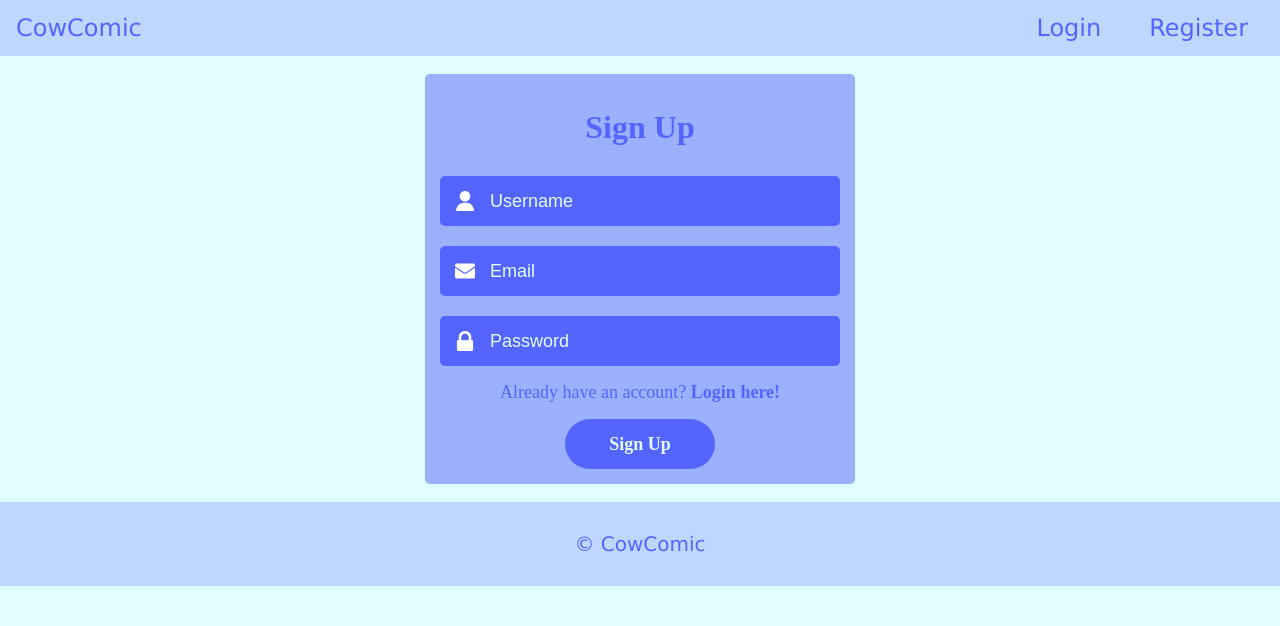
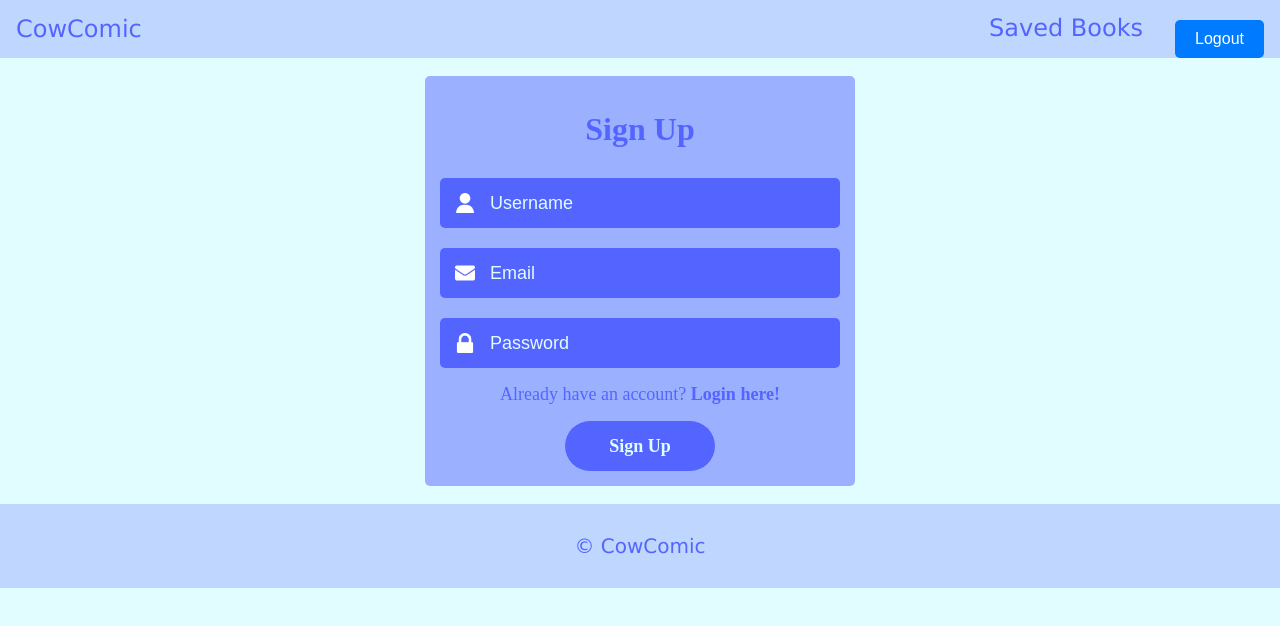
Before and after one commit to DDeraJJ-Deluxe/CowComic, a React (Vite) app in the folder my-book-rec/: page /#/register in a window 1280 px wide. Shown: the top 626 px of the page. Built offline with nearby package versions, Linux system fonts and the light colour scheme; no server answers; sample sign-in values are in the browser's storage.

Commit message:
login functionality and created nav bar, login homepage, saved book, pages after user login, will continue updating css later

```diff
--- a/my-book-rec/src/App.jsx
+++ b/my-book-rec/src/App.jsx
@@ -1,20 +1,38 @@
-import {Route, Routes} from "react-router-dom"
+import { useEffect, useState } from 'react';
+import { onAuthStateChanged, signOut } from 'firebase/auth';
+import { auth } from './components/firebase';
+import { Routes, Route, Navigate } from 'react-router-dom';
 import NavBar from "./components/NavBar"
 import Footer from "./components/Footer"
 import Home from "./pages/Home"
 import Login from "./pages/Login"
 import Register from "./pages/Register"
+import LoginHome from "./pages/LoginHome"
+import SavedBooks from "./pages/SavedBooks"
 
 function App() {
+  const [isLoggedIn, setIsLoggedIn] = useState(false);
+
+  useEffect(() => {
+    const unsubscribe = onAuthStateChanged(auth, (user) => {
+      setIsLoggedIn(!!user);
+    });
+    return () => unsubscribe();
+  }, []);
+
+  const handleLogout = async () => {
+    await signOut(auth);
+    setIsLoggedIn(false);
+  };
 
   return (
     <>
-      <NavBar />
+      <NavBar isLoggedIn={isLoggedIn} onLogout={handleLogout} />
       <Routes>
-        <Route path="/" element={<Home />} />
-        <Route path="/login" element={<Login />} />
+        <Route path="/" element={isLoggedIn ? <LoginHome /> : <Home />} />
+        <Route path="/login" element={<Login onLogin={() => setIsLoggedIn(true)} />} />
         <Route path="/register" element={<Register />} />
-        <Route path="*" element={<Home />} />
+        <Route path="/saved-books" element={isLoggedIn ? <SavedBooks /> : <Navigate to="/" />} />
       </Routes>
       <Footer />
     </>
--- a/my-book-rec/src/components/NavBar.jsx
+++ b/my-book-rec/src/components/NavBar.jsx
@@ -1,13 +1,23 @@
+import React from 'react'
 import { Link } from "react-router-dom"
 
 // this component creates the navigation bar section
-function NavBar() {
+function NavBar({isLoggedIn, onLogout}) {
    return (
       <nav id="nav">
-         <Link to="/" id="cc-title">CowComic</Link>
-         <ul>
-            <li><Link to="/login">Login</Link></li>
-            <li><Link to="/register">Register</Link></li>
+      <Link to="/" className="nav-title" id="cc-title">CowComic</Link>
+         <ul className="nav-links">
+            {isLoggedIn ? (
+               <>
+                  <li><Link to="/saved-books">Saved Books</Link></li>
+                  <li><button onClick={onLogout} className="nav-btn">Logout</button></li>
+               </>
+            ) : (
+               <>
+                  <li><Link to="/login">Login</Link></li>
+                  <li><Link to="/register">Register</Link></li>
+               </>
+            )}
          </ul>
       </nav>
    );
--- a/my-book-rec/src/components/UserLogin.jsx
+++ b/my-book-rec/src/components/UserLogin.jsx
@@ -1,24 +1,22 @@
-import { Link } from 'react-router-dom';
+import { Link, useNavigate } from 'react-router-dom';
 import { useState } from 'react';
-import { auth } from './firebase';
-import { getAuth, signInWithEmailAndPassword } from 'firebase/auth';
+import { signInWithEmailAndPassword } from 'firebase/auth';
+import { auth } from './firebase'; // Use this instead of calling getAuth() again
 import '../css/userlogin.css';
-import user_icon from '../assets/user.png'
-import pass_icon from '../assets/padlock.png'
+import email_icon from '../assets/email.png';
+import pass_icon from '../assets/padlock.png';
 
-// this component creates the user login component
 function UserLogin() {
-   // State variables to store username and password
-   const [username, setUsername] = useState('');
+   const [email, setEmail] = useState('');
    const [password, setPassword] = useState('');
    const [error, setError] = useState('');
+   const navigate = useNavigate();
 
    const handleLogin = async () => {
-      const auth = getAuth();
       try {
-         // Firebase authentication method
-         await signInWithEmailAndPassword(auth, username, password);
+         await signInWithEmailAndPassword(auth, email, password);
          console.log('User logged in successfully');
+         navigate('/loginhomepage');
       } catch (err) {
          setError('Invalid username or password');
       }
@@ -31,18 +29,18 @@ function UserLogin() {
          </div>
          <div id="login-info">
             <div className="login-inputs">
-               <img src = {user_icon} alt = "user icon" />
+               <img src={email_icon} alt="user icon" />
                <input
-                  type = "text"
-                  placeholder="Username"
-                  value={username}
-                  onChange={(e) => setUsername(e.target.value)}
+                  type="text"
+                  placeholder="Email"
+                  value={email}
+                  onChange={(e) => setEmail(e.target.value)}
                />
             </div>
             <div className="login-inputs">
-               <img src = {pass_icon} alt = "password lock icon" />
+               <img src={pass_icon} alt="password lock icon" />
                <input
-                  type = "password"
+                  type="password"
                   placeholder="Password"
                   value={password}
                   onChange={(e) => setPassword(e.target.value)}
@@ -51,8 +49,7 @@ function UserLogin() {
          </div>
          {error && <div className="error-message">{error}</div>}
          <div id="reg-link">
-            Don't have an account yet?{' '}
-            <Link to="/register">Register here!</Link>
+            Don't have an account yet? <Link to="/register">Register here!</Link>
          </div>
          <div id="login-submit-container">
             <div className="submit" onClick={handleLogin}>Login</div>
@@ -61,4 +58,4 @@ function UserLogin() {
    );
 }
 
-export default UserLogin
+export default UserLogin;
--- a/my-book-rec/src/css/userlogin.css
+++ b/my-book-rec/src/css/userlogin.css
@@ -102,3 +102,7 @@
    font-weight: bold;
    cursor: pointer;
 }
+
+.error-message {
+   color: #E2FDFF;
+ }
--- /dev/null
+++ b/my-book-rec/src/pages/LoginHome.jsx
@@ -0,0 +1,17 @@
+import React from 'react';
+import Survey from "../components/Survey"
+import '../css/loginhome.css';
+
+function LoginHome() {
+
+   return (
+      <>
+         <Survey />
+         <button id="submit-btn">Submit</button>
+         <button id="save-btn">Save Book</button>
+         <p id="chatGPT-reponse"></p>
+      </>
+   )
+}
+
+export default LoginHome
--- /dev/null
+++ b/my-book-rec/src/pages/SavedBooks.jsx
@@ -0,0 +1,13 @@
+import React from 'react';
+import '../css/savedbooks.css';
+
+function SavedBooks() {
+
+   return (
+      <>
+         <h1>Saved Books Test</h1>
+      </>
+   )
+}
+
+export default SavedBooks
```
Also changed, not shown: my-book-rec/src/css/loginhome.css (added), my-book-rec/src/css/savedbooks.css (added).
